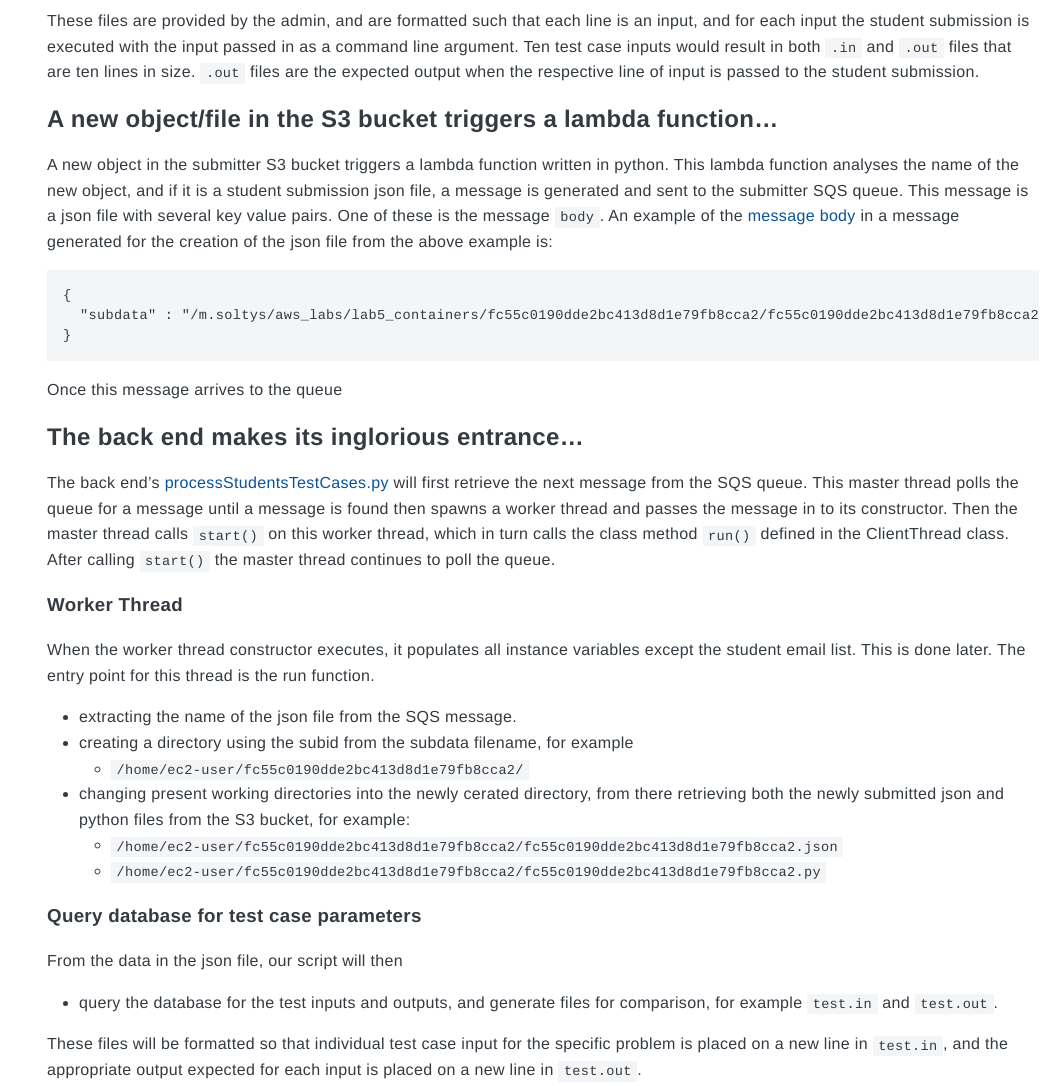
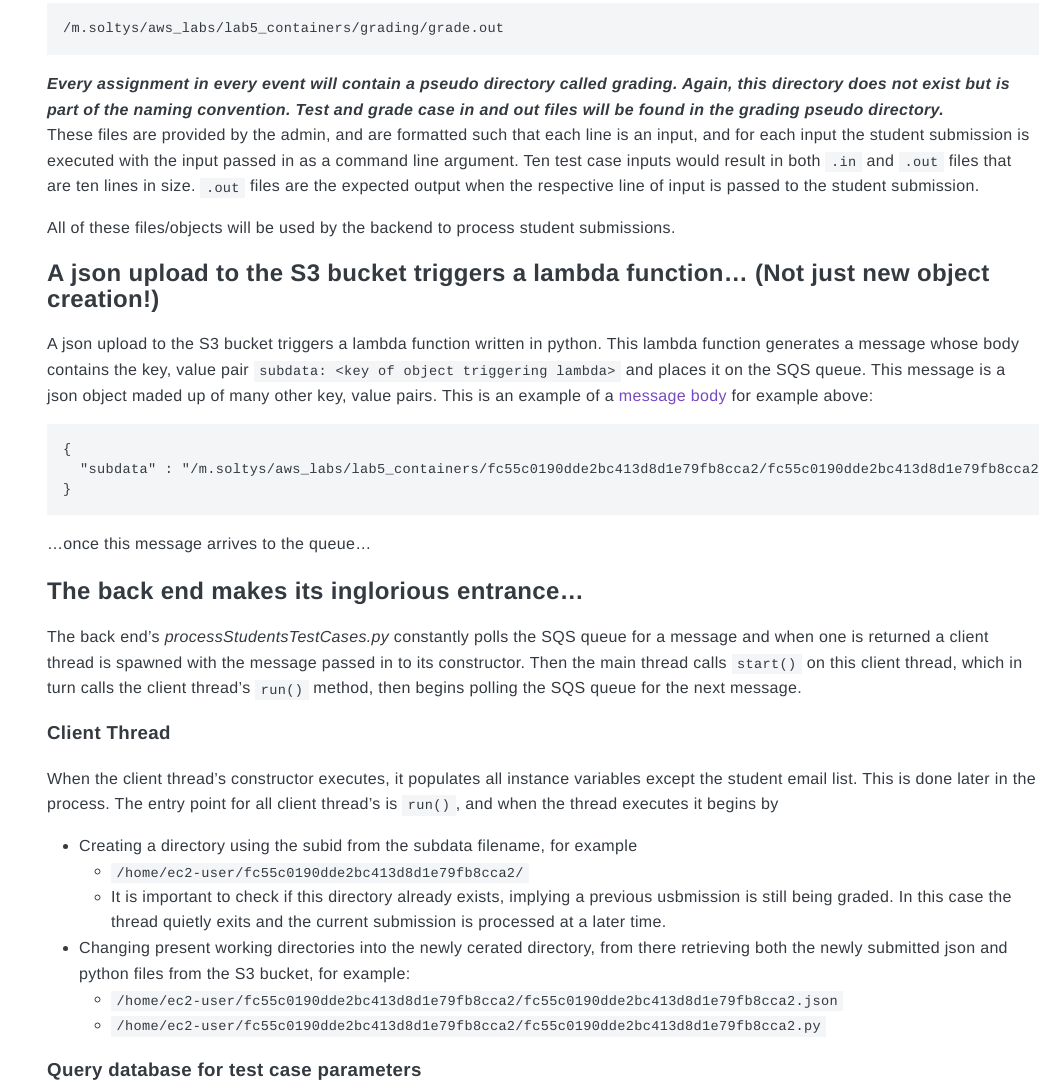
Before and after one commit to comp350spring2021/comp350spring2021.github.io, a plain HTML site: page Back-End/index.html in a window 1280 px wide. Shown: the part 1440-2526 px from the top of the page, without its empty margins (225-1280 px from the left). Drawn offline with Linux system fonts and the light colour scheme.

Commit message:
deploy: comp350spring2021/websiteRepo@5d9f3f35c7500919cd4c5e145594caa96ec63166

```diff
--- a/Back-End/index.html
+++ b/Back-End/index.html
@@ -639,18 +639,9 @@
     </h1>
 </div>
 
-
-
-
-<div class="gdoc-page__anchorwrap">
-    <h3 id="it-begins-in-the-front-end">
-        It begins in the front end&hellip;
-        <a data-clipboard-text="http://comp350spring2021.github.io/Back-End/#it-begins-in-the-front-end" class="gdoc-page__anchor gdoc-page__anchor--right clip" aria-label="Anchor It begins in the front end&hellip;" href="#it-begins-in-the-front-end">
-            <svg class="icon link"><use xlink:href="#link"></use></svg>
-        </a>
-    </h3>
-</div>
-
+<p>By Sam Mazarei
+All previous versions have been deprecated[.](I waited my whole life to type that)</p>
+<p>It begins in the front end&hellip;</p>
 <p>When a student submission is generated, two files are uploaded as objects  to the submitter S3 bucket.   One is a single <code>.py</code> file provided by the student(s), and the other a <code>.json</code> file generated by the front end logic containing all the requisite data  to properly process the submission.<br>
 This json file will contain the following:</p>
 <ul>
@@ -660,7 +651,8 @@ This json file will contain the following:</p>
 <li>problem       : A string identifier unique to the event.</li>
 <li>tokens        : A(n) list/array of tokens generated by the front end upon event registration.</li>
 </ul>
-<p>This example would be named  <code>&lt;subid&gt;.json</code> , where the <code>subid</code> is calculated at the front at submission  but can be found here as <a class="gdoc-markdown__link" href="../json/submission_example.json">./submission_example.json</a>
+<p>This example would be named  <code>/admin/event/assignment/&lt;subid&gt;/&lt;subid&gt;.json</code> , where the <code>subid</code>
+is calculated at the front-end during submission but can be found here as <a class="gdoc-markdown__link" href="/Back-End/ExampleSubmissionJSON/">submission_example.json</a>
 </p>
 <pre><code>{
   &quot;subid&quot;: &quot;fc55c0190dde2bc413d8d1e79fb8cca2&quot;,
@@ -677,30 +669,32 @@ This json file will contain the following:</p>
 <pre><code>/m.soltys/aws_labs/lab5_containers/fc55c0190dde2bc413d8d1e79fb8cca2/fc55c0190dde2bc413d8d1e79fb8cca2.py
 </code></pre><p>and</p>
 <pre><code>/m.soltys/aws_labs/lab5_containers/fc55c0190dde2bc413d8d1e79fb8cca2/fc55c0190dde2bc413d8d1e79fb8cca2.json
-</code></pre><p>Furthermore, at the time of event/assignment creation by an admin, data relevant to the assignment such as the test and grade case input/output files. By the time the example submission from above is submitted, test and grade case files exist in the bucket as:</p>
+</code></pre><p>Furthermore, at the time of event/assignment creation by an admin, data relevant to the assignment such as the test and grade case in/out files are also uploaded to the S3 bucket. By the time the example submission from above is submitted, test and grade case files exist in the bucket as:</p>
 <pre><code>/m.soltys/aws_labs/lab5_containers/grading/test.in
 </code></pre><pre><code>/m.soltys/aws_labs/lab5_containers/grading/test.out
 </code></pre><pre><code>/m.soltys/aws_labs/lab5_containers/grading/grade.in
 </code></pre><pre><code>/m.soltys/aws_labs/lab5_containers/grading/grade.out
-</code></pre><p>These files are provided by the admin, and are formatted such that each line is an input, and for each input the student submission is executed with the input passed in as a command line argument. Ten test case inputs would result in both <code>.in</code> and <code>.out</code> files that are ten lines in size. <code>.out</code> files are the expected output when the respective line of input is passed to the student submission.</p>
+</code></pre><p><strong><em>Every assignment in every event will contain a pseudo directory called grading. Again, this directory does not exist but is part of the naming convention. Test and grade case in and out files will be found in the grading pseudo directory.</em></strong><br>
+These files are provided by the admin, and are formatted such that each line is an input, and for each input the student submission is executed with the input passed in as a command line argument. Ten test case inputs would result in both <code>.in</code> and <code>.out</code> files that are ten lines in size. <code>.out</code> files are the expected output when the respective line of input is passed to the student submission.</p>
+<p>All of these files/objects will be used by the backend to process student submissions.</p>
 
 
 
 <div class="gdoc-page__anchorwrap">
-    <h2 id="a-new-objectfile-in-the-s3-bucket-triggers-a-lambda-function">
-        A new object/file in the S3 bucket triggers a lambda function&hellip;
-        <a data-clipboard-text="http://comp350spring2021.github.io/Back-End/#a-new-objectfile-in-the-s3-bucket-triggers-a-lambda-function" class="gdoc-page__anchor gdoc-page__anchor--right clip" aria-label="Anchor A new object/file in the S3 bucket triggers a lambda function&hellip;" href="#a-new-objectfile-in-the-s3-bucket-triggers-a-lambda-function">
+    <h2 id="a-json-upload-to-the-s3-bucket-triggers-a-lambda-function-not-just-new-object-creation">
+        A json upload to the S3 bucket triggers a lambda function&hellip; (Not just new object creation!)
+        <a data-clipboard-text="http://comp350spring2021.github.io/Back-End/#a-json-upload-to-the-s3-bucket-triggers-a-lambda-function-not-just-new-object-creation" class="gdoc-page__anchor gdoc-page__anchor--right clip" aria-label="Anchor A json upload to the S3 bucket triggers a lambda function&hellip; (Not just new object creation!)" href="#a-json-upload-to-the-s3-bucket-triggers-a-lambda-function-not-just-new-object-creation">
             <svg class="icon link"><use xlink:href="#link"></use></svg>
         </a>
     </h2>
 </div>
 
-<p>A new object in the submitter S3 bucket triggers a lambda function written in python. This lambda function analyses the name of the new object, and if it is a student submission json file, a message is generated and sent to the submitter SQS queue. This message is a json file with several key value pairs. One of these is the message <code>body</code>. An example of the <a class="gdoc-markdown__link" href="../json/message_body.json">message body</a>
- in a message generated for the creation of the json file from the above example is:</p>
+<p>A json upload to the S3 bucket triggers a lambda function written in python. This lambda function generates a message whose body contains the key, value pair <code>subdata: &lt;key of object triggering lambda&gt;</code> and places it on the SQS queue. This message is a json object maded up of many other key, value pairs.  This is an example of a <a class="gdoc-markdown__link" href="">message body</a>
+  for example above:</p>
 <pre><code>{
   &quot;subdata&quot; : &quot;/m.soltys/aws_labs/lab5_containers/fc55c0190dde2bc413d8d1e79fb8cca2/fc55c0190dde2bc413d8d1e79fb8cca2.json&quot;
 }
-</code></pre><p>Once this message arrives to the queue</p>
+</code></pre><p>&hellip;once this message arrives to the queue&hellip;</p>
 
 
 
@@ -713,29 +707,28 @@ This json file will contain the following:</p>
     </h2>
 </div>
 
-<p>The back end&rsquo;s <a class="gdoc-markdown__link" href="./processStudentTestCases.py">processStudentsTestCases.py</a>
- will first retrieve the next message from the SQS queue. This master thread polls the queue for a message until a message is found then spawns a worker thread and passes the message in to its constructor. Then the master thread calls  <code>start()</code>  on this worker thread, which in turn calls the class method <code>run()</code> defined in the ClientThread class. After calling <code>start()</code> the master thread continues to poll the queue.</p>
+<p>The back end&rsquo;s <em>processStudentsTestCases.py</em>  constantly polls the SQS queue for a message and when one is returned a client thread is spawned with the message passed in to its constructor. Then the main thread calls  <code>start()</code>  on this client thread, which in turn calls the client thread&rsquo;s <code>run()</code> method, then begins polling the SQS queue for the next message.</p>
 
 
 
 <div class="gdoc-page__anchorwrap">
-    <h3 id="worker-thread">
-        Worker Thread
-        <a data-clipboard-text="http://comp350spring2021.github.io/Back-End/#worker-thread" class="gdoc-page__anchor gdoc-page__anchor--right clip" aria-label="Anchor Worker Thread" href="#worker-thread">
+    <h3 id="client-thread">
+        Client Thread
+        <a data-clipboard-text="http://comp350spring2021.github.io/Back-End/#client-thread" class="gdoc-page__anchor gdoc-page__anchor--right clip" aria-label="Anchor Client Thread" href="#client-thread">
             <svg class="icon link"><use xlink:href="#link"></use></svg>
         </a>
     </h3>
 </div>
 
-<p>When the worker thread constructor executes, it populates all instance variables except the student email list. This is done later. The entry point for this thread is the run function.</p>
+<p>When the client thread&rsquo;s constructor executes, it populates all instance variables except the student email list. This is done later in the process. The entry point for all client thread&rsquo;s is  <code>run()</code>, and when the thread executes it begins by</p>
 <ul>
-<li>extracting the name of the json file from the SQS message.</li>
-<li>creating a directory using the subid from the subdata filename, for example
+<li>Creating a directory using the subid from the subdata filename, for example
 <ul>
 <li><code>/home/ec2-user/fc55c0190dde2bc413d8d1e79fb8cca2/</code></li>
+<li>It is important to check if this directory already exists, implying a previous usbmission is still being graded. In this case the thread quietly exits and the current submission is processed at a later time.</li>
 </ul>
 </li>
-<li>changing present working directories into the newly cerated directory, from there retrieving both the newly submitted
+<li>Changing present working directories into the newly cerated directory, from there retrieving both the newly submitted
 json and python files from the S3 bucket, for example:
 <ul>
 <li><code>/home/ec2-user/fc55c0190dde2bc413d8d1e79fb8cca2/fc55c0190dde2bc413d8d1e79fb8cca2.json</code></li>
@@ -781,7 +774,7 @@ The directory structure at this point:</p>
 </div>
 
 <p>At this point we have the code to execute, the inputs to run, and the appropriate outputs for comparison. We are using a
-python 3 docker image with a custom, executable script <a class="gdoc-markdown__link" href="./executeSubmission.py">executeSubmission.py</a>
+python 3 docker image with a custom, executable script <a class="gdoc-markdown__link" href="https://github.com/comp350spring2021/SubmitterProject/blob/SamadMazarei/back-end/executables/executeSubmission.py">executeSubmission.py</a>
  installed that will execute the submitted
 code against all provided inputs from test.in, generating and generating the output file. Our script will now:</p>
 <ul>
```
